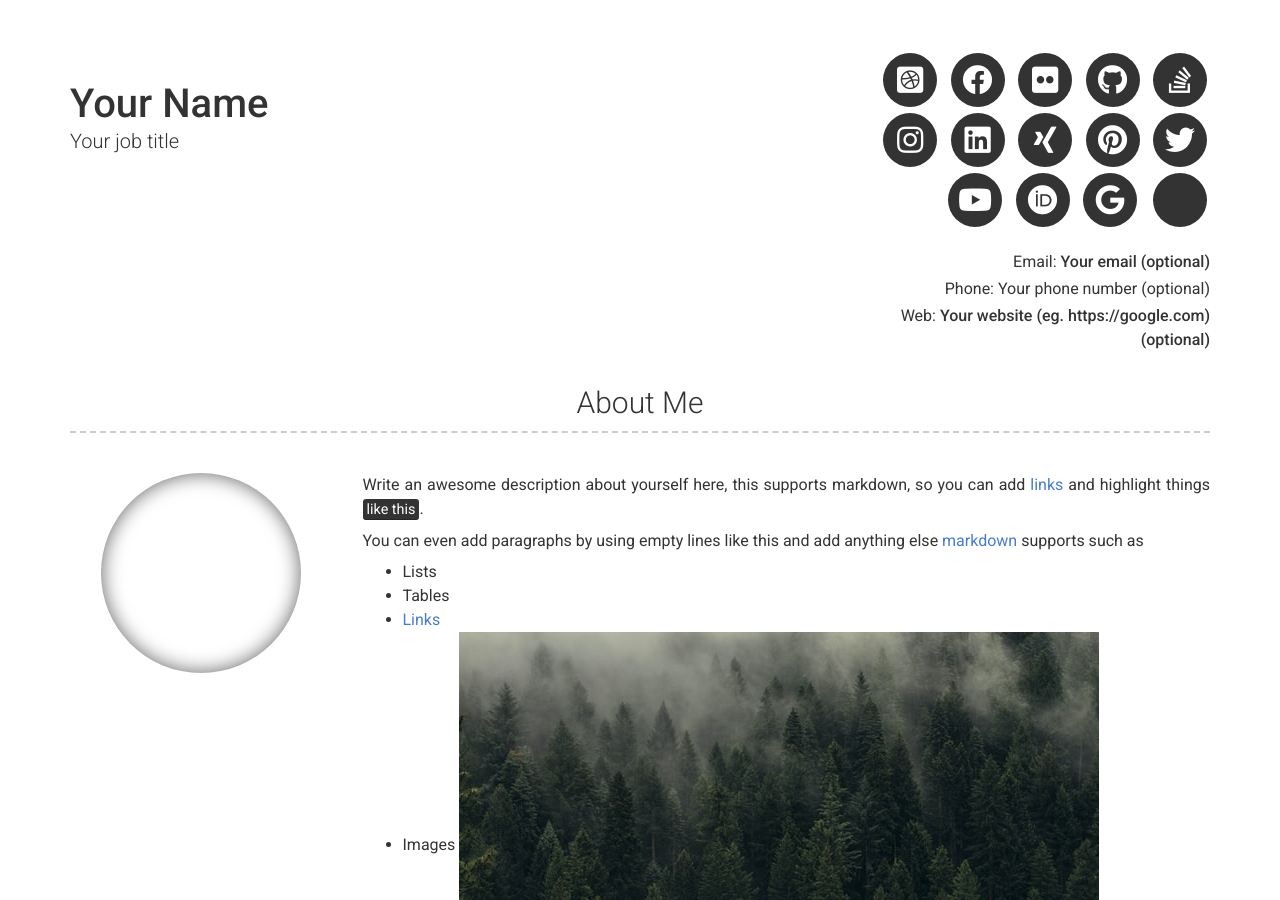
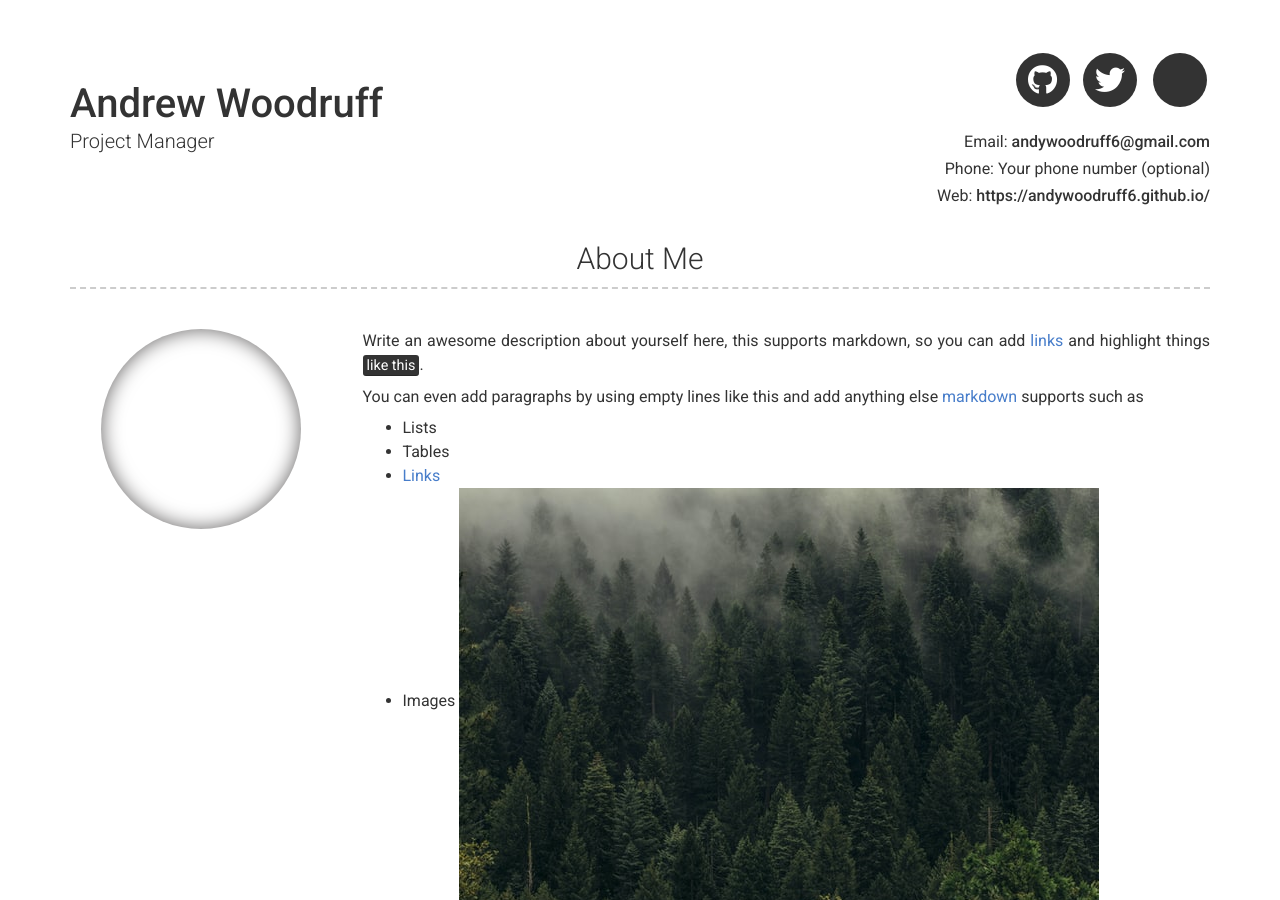
Before and after one commit to andywoodruff6/andywoodruff6.github.io, a Jekyll site: the page built from index.md, in a window 1280 px wide and 900 px high. Built offline with Jekyll 4.4.1, drawn with Linux system fonts in a browser that asks for light colours; nearby versions of some CDN libraries; some of the changed text lies outside the part shown.

Commit message:
updated profile

```diff
--- a/_config.yml
+++ b/_config.yml
@@ -6,32 +6,32 @@ repository: andywoodruff6.github.io
 version: 2
 
 # Personal info
-name: Your Name
-title: Your job title
-email: Your email (optional)
+name: Andrew Woodruff
+title: Project Manager
+email: andywoodruff6@gmail.com
 # email_title: Email (Email title override)
 phone: Your phone number (optional)
 # phone_title: Phone (Phone title override)
-website: Your website (eg. https://google.com)(optional)
+website: https://andywoodruff6.github.io/
 # website_title: Web (Website title override)
 
 # Dark Mode (true/false/never)
 darkmode: false
 
 # Social links
-twitter_username: jekyllrb
-github_username:  jekyll
-stackoverflow_username: "00000001"
-dribbble_username: jekyll
-facebook_username: jekyll
-flickr_username: jekyll
-instagram_username: jekyll
-linkedin_username: jekyll
-xing_username: jekyll
-pinterest_username: jekyll
-youtube_username: jekyll
-orcid_username: 0000-0000-0000-0000
-googlescholar_username: D847cGsAAAAJ
+twitter_username: WoodruffAndy
+github_username:  andywoodruff6
+#stackoverflow_username: "00000001"
+#dribbble_username: jekyll
+#facebook_username: jekyll
+#flickr_username: jekyll
+#instagram_username: jekyll
+#linkedin_username: jekyll
+#xing_username: jekyll
+#pinterest_username: jekyll
+#youtube_username: jekyll
+#orcid_username: 0000-0000-0000-0000
+#googlescholar_username: D847cGsAAAAJ
 
 # Additional icon links
 additional_links:
```
